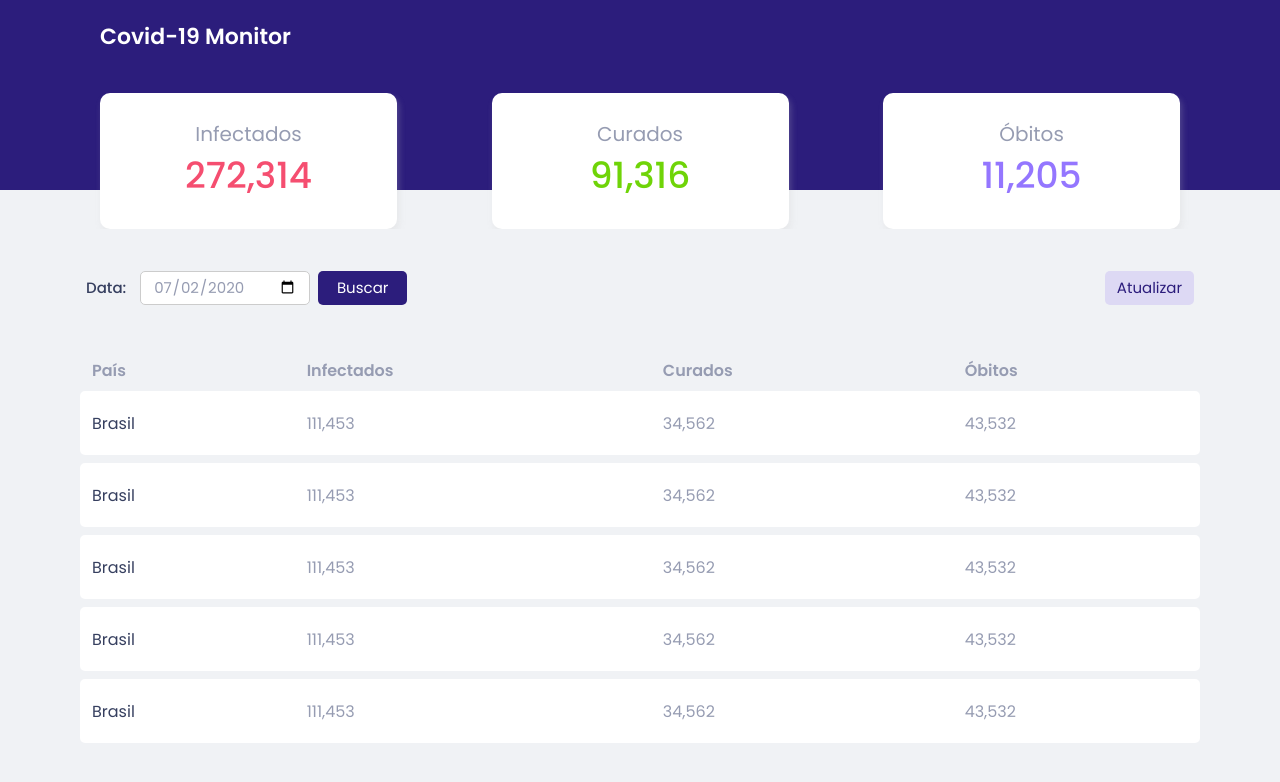
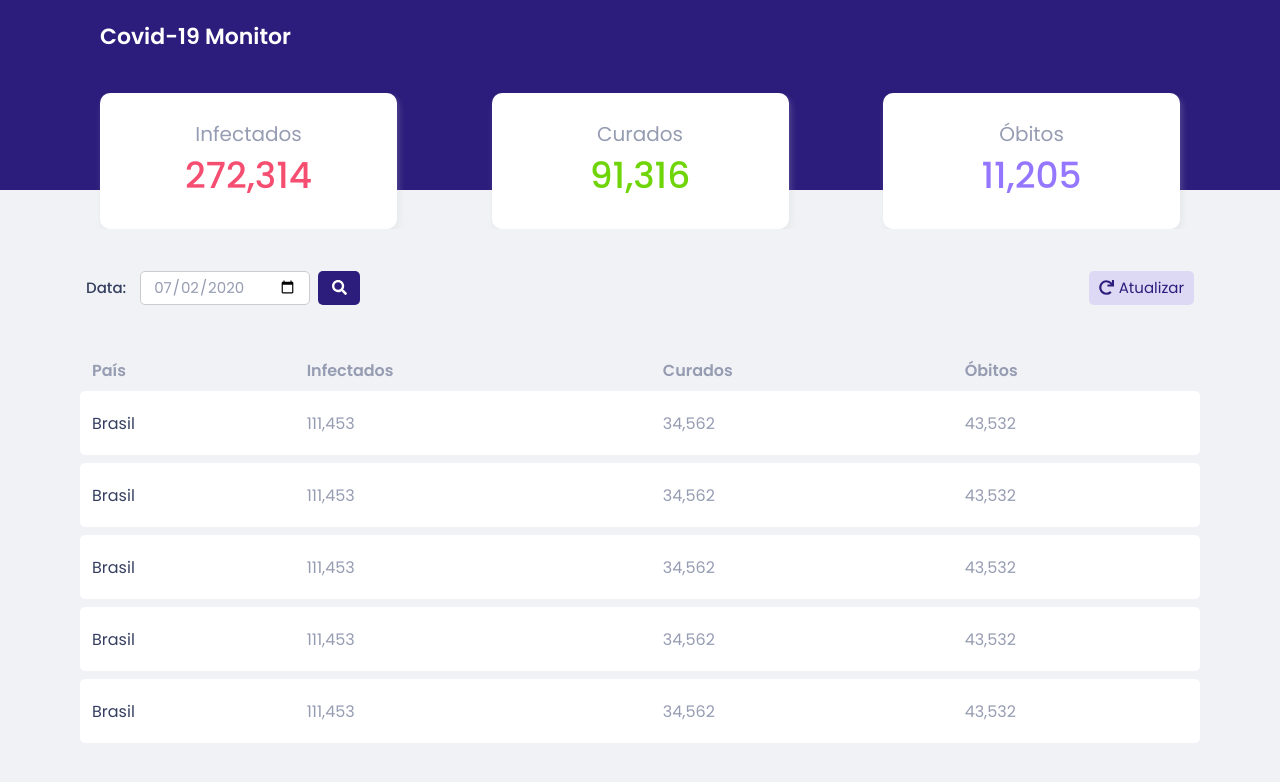
Before and after one commit to reginaldoboeke/covid19-monitor, an Angular app: page / in a window 1280 px wide. Shown: the top 782 px of the page. Built offline with nearby package versions, Linux system fonts and the light colour scheme.

Commit message:
Ajustes na searchbar

```diff
--- a/package.json
+++ b/package.json
@@ -19,6 +19,9 @@
     "@angular/platform-browser": "~9.1.0",
     "@angular/platform-browser-dynamic": "~9.1.0",
     "@angular/router": "~9.1.0",
+    "@fortawesome/angular-fontawesome": "^0.6.1",
+    "@fortawesome/fontawesome-svg-core": "^1.2.29",
+    "@fortawesome/free-solid-svg-icons": "^5.13.1",
     "rxjs": "~6.5.4",
     "tslib": "^1.10.0",
     "zone.js": "~0.10.2"
--- a/src/app/app.module.ts
+++ b/src/app/app.module.ts
@@ -1,12 +1,14 @@
 import { BrowserModule } from '@angular/platform-browser';
 import { NgModule } from '@angular/core';
 import { ReactiveFormsModule } from '@angular/forms';
+import { DatePipe } from '@angular/common';
 
 import { AppRoutingModule } from './app-routing.module';
+import { FontAwesomeModule } from '@fortawesome/angular-fontawesome';
+
 import { AppComponent } from './app.component';
 import { AppHeaderComponent } from './components/app-header/app-header.component';
 import { AppSearchbarComponent } from './components/app-searchbar/app-searchbar.component';
-import { DatePipe } from '@angular/common';
 
 @NgModule({
   declarations: [
@@ -18,6 +20,7 @@ import { DatePipe } from '@angular/common';
     BrowserModule,
     AppRoutingModule,
     ReactiveFormsModule,
+    FontAwesomeModule,
   ],
   providers: [DatePipe],
   bootstrap: [AppComponent]
--- a/src/app/components/app-searchbar/app-searchbar.component.html
+++ b/src/app/components/app-searchbar/app-searchbar.component.html
@@ -1,11 +1,16 @@
 <div class="container">
   <div class="search-box">
     <form [formGroup]="searchForm" (submit)="handleSubmitSearchForm()">
-      <label for="date">Data: </label>
+      <label for="date" class="label-description">Data: </label>
       <input type="date" id="date" name="date" formControlName="date">
-      <button type="submit">Buscar</button>
+      <button type="submit">
+        <fa-icon [icon]="faSearch"></fa-icon>
+      </button>
     </form>
 
-    <button type="button">Atualizar</button>
+    <button type="button">
+      <fa-icon [icon]="faRedo"></fa-icon>
+      <span class="button-title">Atualizar</span>
+    </button>
   </div>
 </div>
--- a/src/app/components/app-searchbar/app-searchbar.component.scss
+++ b/src/app/components/app-searchbar/app-searchbar.component.scss
@@ -3,6 +3,7 @@ div.search-box {
 
   display: flex;
   justify-content: space-between;
+  flex-wrap: wrap;
   align-items: center;
 
   width: 100%;
@@ -34,9 +35,8 @@ div.search-box {
     }
 
     button {
-      width: 89px;
       height: 34px;
-
+      width: 42px;
       border-radius: 5px;
       border: 0;
       background: #2C1D7C;
@@ -48,9 +48,9 @@ div.search-box {
   }
 
   button {
-    width: 89px;
     height: 34px;
-
+    min-width: 42px;
+    padding: 0 10px;
     border-radius: 5px;
     border: 0;
     background: #DDD9F4;
@@ -58,9 +58,15 @@ div.search-box {
     font-size: 15px;
     font-weight: 400;
     color: #2C1D7C;
+
+    span { margin-left: 5px }
   }
 }
 
 @media (max-width: 1120px) {
   .container { padding: 0 20px }
 }
+
+@media (max-width: 540px) {
+  .button-title, .label-description { display: none }
+}
--- a/src/app/components/app-searchbar/app-searchbar.component.ts
+++ b/src/app/components/app-searchbar/app-searchbar.component.ts
@@ -1,6 +1,8 @@
 import { Component, OnInit } from '@angular/core';
 import { FormGroup, FormBuilder, Validators } from '@angular/forms';
 import { DatePipe } from '@angular/common';
+
+import { faSearch, faRedo } from '@fortawesome/free-solid-svg-icons';
 
 @Component({
   selector: 'app-searchbar',
@@ -8,6 +10,9 @@ import { DatePipe } from '@angular/common';
   styleUrls: ['./app-searchbar.component.scss']
 })
 export class AppSearchbarComponent implements OnInit {
+
+  faSearch = faSearch;
+  faRedo = faRedo;
 
   searchForm: FormGroup;
 
@@ -30,5 +35,4 @@ export class AppSearchbarComponent implements OnInit {
 
     console.log('form submited', this.searchForm.getRawValue());
   }
-
 }
```
Also changed, not shown: 1 other file (tests, documents, lock files or other folders).
